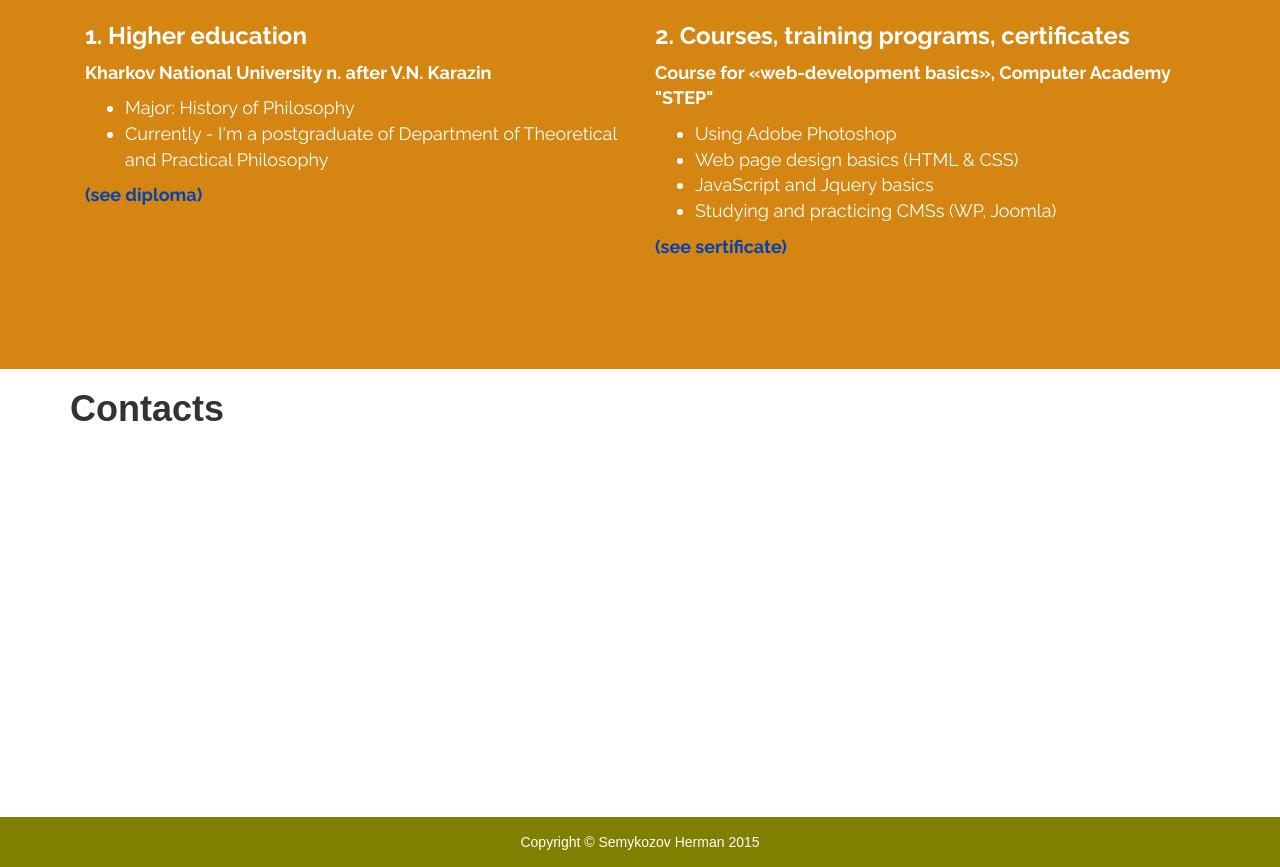
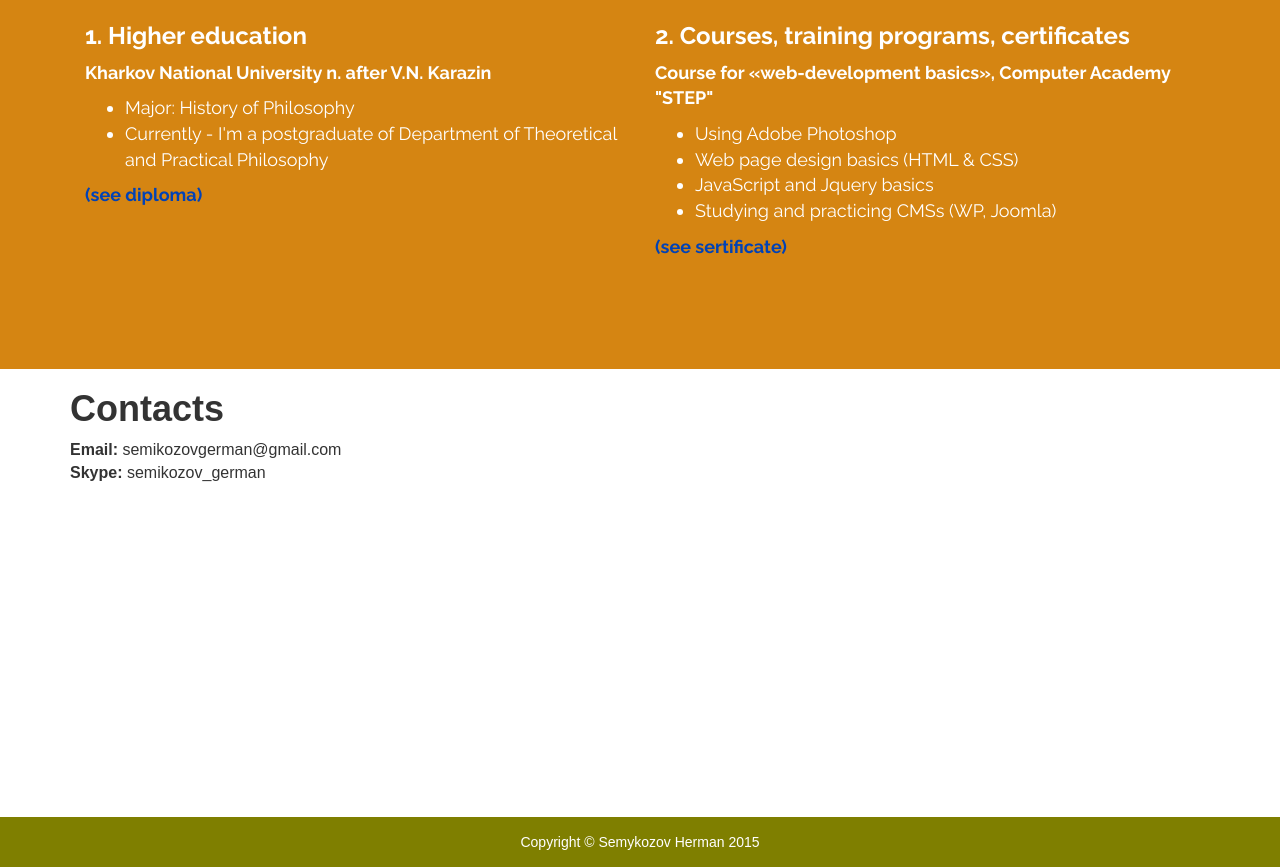
Before and after one commit to GSemikozov/GSemikozov.github.io, a plain HTML site: page index.html in a window 1280 px wide. Shown: the part 2933-3800 px from the top of the page. Drawn offline with nearby package versions, Linux system fonts and the light colour scheme; some packages are replaced by stand-ins of ours.

Commit message:
add contacts in Contacts block

```diff
--- a/css/style.css
+++ b/css/style.css
@@ -207,7 +207,8 @@ body {
         top: 0;
         left: 0;
         width: 100%;
-        height: 100%; }
+        height: 100%;
+        font-size: 16px; }
   .wrapper footer {
     width: 100%;
     background: #7f7f00;
--- a/index.html
+++ b/index.html
@@ -249,6 +249,8 @@
                         <h1 class="col-sm-12">
                             <b>Contacts</b>
                         </h1>
+                        <div class="col-sm-12"><b>Email:</b> semikozovgerman@gmail.com</div>
+                        <div class="col-sm-12"><b>Skype:</b> semikozov_german</div>
                         <!--<ul class="contact-menu">
                             <li><a href="https://github.com/GSemikozov" target="_blank" class="github"><span class="fa fa-github"></span></a></li>
                             <li><a href="skype:semikozov_german?chat" class="skype"><span class="fa fa-skype"></span></a></li>
```
